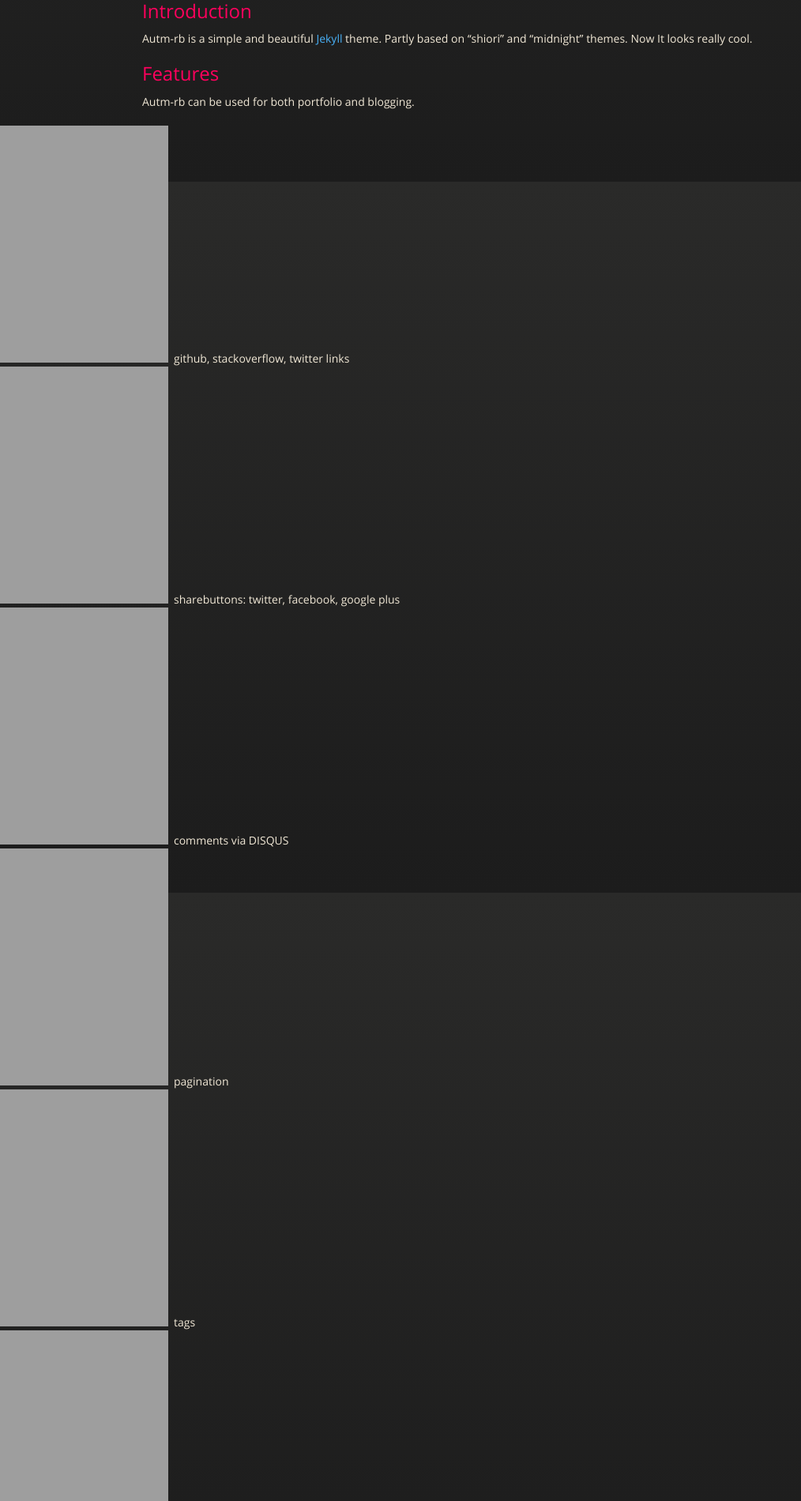
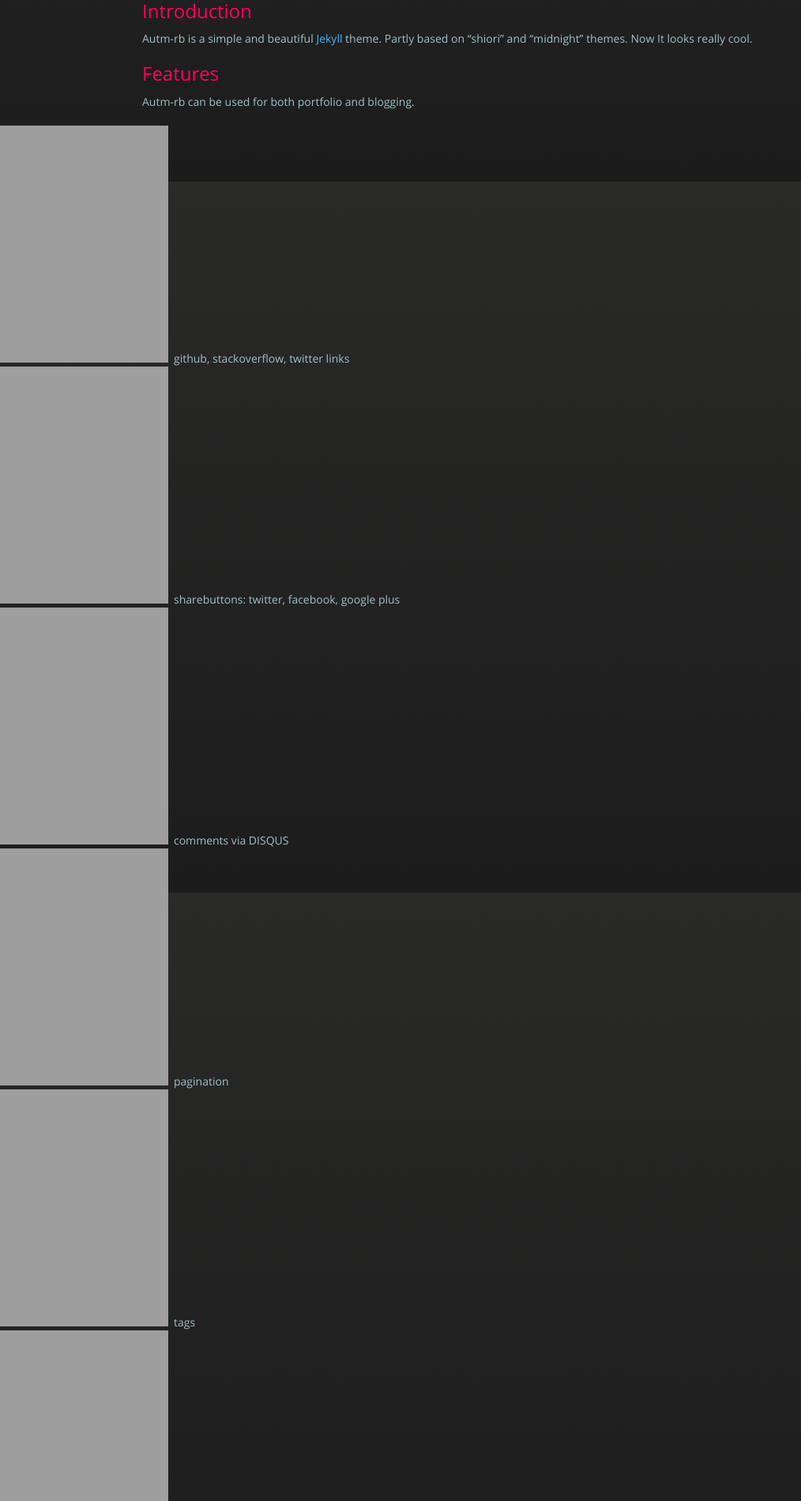
Before and after one commit to kirqe/autm-rb, a Jekyll site: the page built from _posts/2014-09-29-introducing-autm-rb.md, in a window 1280 px wide. Shown: the part 670-2570 px from the top of the page at 79% size, without its empty margins (0-1014 px from the left). Built offline with Jekyll 4.4.1, drawn with Linux system fonts in a browser that asks for light colours; nearby versions of some CDN libraries; comment, search, counter and statistics services are not loaded.

Commit message:
better looking font color

```diff
--- a/projects.html
+++ b/projects.html
@@ -7,9 +7,7 @@ layout: projects
 <a href="{{ '/' | prepend: site.baseurl | replace: '//', '/' }}"><i class="fa fa-home"> home</i></a>
 <br/>
 <div class="text-center">
-
   <h3>title</h3>
     <p class="text-muted">description..................</p>
-
 </div>
 </div>
--- a/resume.html
+++ b/resume.html
@@ -33,7 +33,6 @@ layout: default
       <p>twitter....</p>
       <p>email....</p>
 			<p>...</p>
-
     </div>
   </div>
 </div>
--- a/stylesheets/styles.css
+++ b/stylesheets/styles.css
@@ -297,7 +297,7 @@ body {
   padding: 0px 0 20px 0px;
   margin: 0px;
   font: 14px/1.5 "OpenSansRegular", "Helvetica Neue", Helvetica, Arial, sans-serif;
-  color: #f0e7d5;
+  color: #A3BFC6;
   font-weight: normal;
   background: #252525;
   background-attachment: fixed !important;
@@ -524,8 +524,6 @@ footer .right{
   float: right;
 }
 
-
-
 .paginate{
 margin-bottom: 15px;
 }
```
